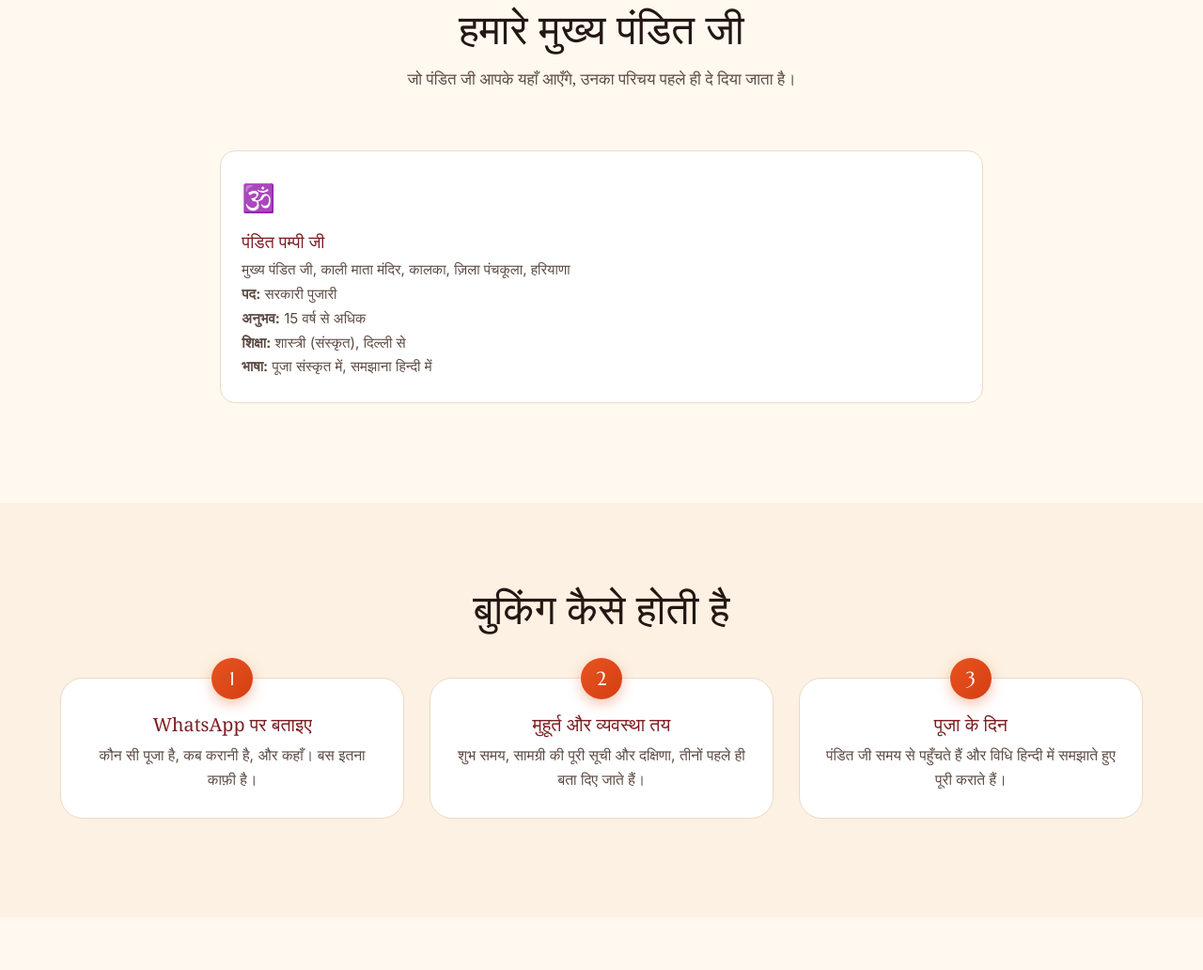
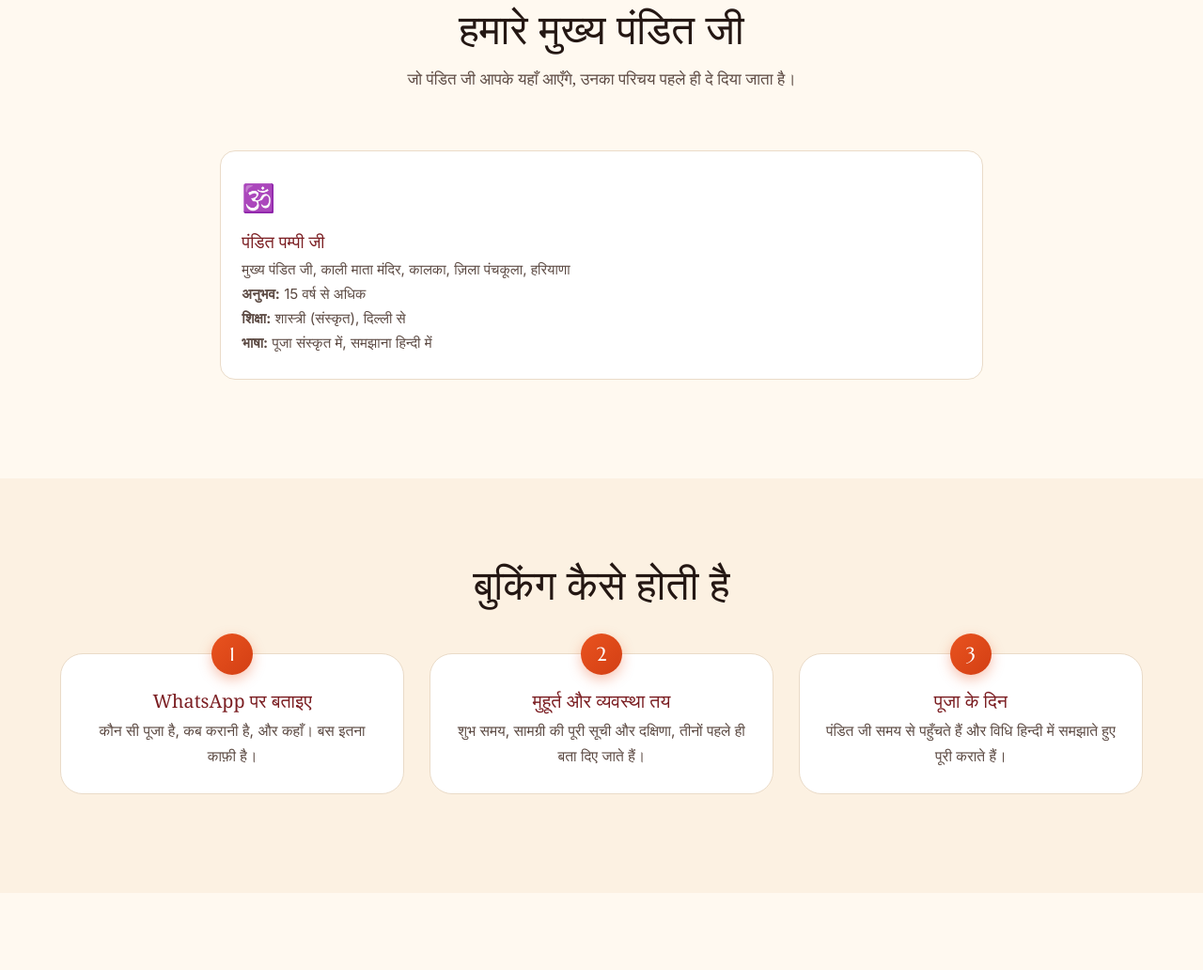
Before and after one commit to VinodSharmarr/Darshanyatraseva, a plain HTML site: page pandit-ji.html in a window 1280 px wide. Shown: the part 2150-3182 px from the top of the page at 94% size. Drawn offline with Linux system fonts and the light colour scheme; a web font is replaced by a local one.

Commit message:
Pandit ji ke card se "Pad: Sarkari Pujari" wali line hataayi
Vinod ke kehne par. build-pandit.js mein wo line // lagakar chhodi hai,
mitayi nahi, taaki wapas chaahiye to ek nishaan hatane bhar ka kaam ho.

Baaki teen lines waise hi hain: anubhav, shiksha, bhasha.

Co-Authored-By: Claude Opus 5 <noreply@anthropic.com>

```diff
--- a/build-pandit.js
+++ b/build-pandit.js
@@ -180,7 +180,10 @@ const PANDITS = [
        ज़िले का नाम जान-बूझकर लिखा है, वरना लोग दिल्ली वाला समझ लेते हैं। */
     place: t('काली माता मंदिर, कालका, ज़िला पंचकूला, हरियाणा',
              'Kali Mata Mandir, Kalka, district Panchkula, Haryana'),
-    pad:   t('सरकारी पुजारी', 'Government pujari'),
+    /* 🔴 "पद: सरकारी पुजारी" 16 अगस्त 2026 को Vinod के कहने पर हटाया गया।
+       वापस लगाना हो तो नीचे वाली लाइन से // हटा दीजिए, कार्ड में वो
+       पंक्ति अपने आप लौट आएगी (row() ख़ाली field छोड़ देता है)। */
+    // pad: t('सरकारी पुजारी', 'Government pujari'),
     exp:   t('15 वर्ष से अधिक', 'More than 15 years'),
     shiksha: t('शास्त्री (संस्कृत), दिल्ली से', 'Shastri in Sanskrit, from Delhi'),
     bhasha:  t('पूजा संस्कृत में, समझाना हिन्दी में', 'Puja in Sanskrit, explained in Hindi'),
--- a/pandit-ji.html
+++ b/pandit-ji.html
@@ -395,7 +395,6 @@
       <div class="feat"><span class="feat__ic">🕉️</span>
         <h3>पंडित पम्पी जी</h3>
         <p>मुख्य पंडित जी, काली माता मंदिर, कालका, ज़िला पंचकूला, हरियाणा</p>
-        <p><b>पद:</b> सरकारी पुजारी</p>
         <p><b>अनुभव:</b> 15 वर्ष से अधिक</p>
         <p><b>शिक्षा:</b> शास्त्री (संस्कृत), दिल्ली से</p>
         <p><b>भाषा:</b> पूजा संस्कृत में, समझाना हिन्दी में</p>
@@ -553,7 +552,6 @@ window.EN_EXTRA = {
   "भाषा:": "Language:",
   "पंडित पम्पी जी": "Pandit Pampi Ji",
   "मुख्य पंडित जी, काली माता मंदिर, कालका, ज़िला पंचकूला, हरियाणा": "Head Pandit, Kali Mata Mandir, Kalka, district Panchkula, Haryana",
-  "सरकारी पुजारी": "Government pujari",
   "15 वर्ष से अधिक": "More than 15 years",
   "शास्त्री (संस्कृत), दिल्ली से": "Shastri in Sanskrit, from Delhi",
   "पूजा संस्कृत में, समझाना हिन्दी में": "Puja in Sanskrit, explained in Hindi",
```
